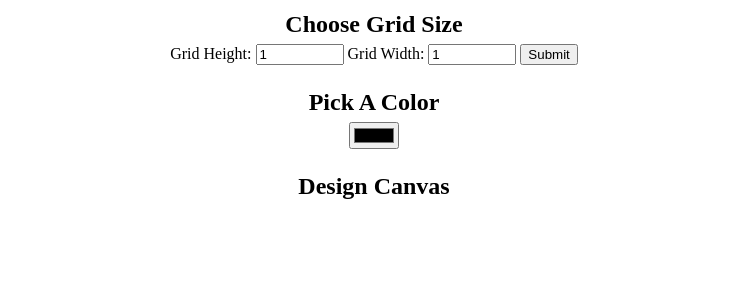
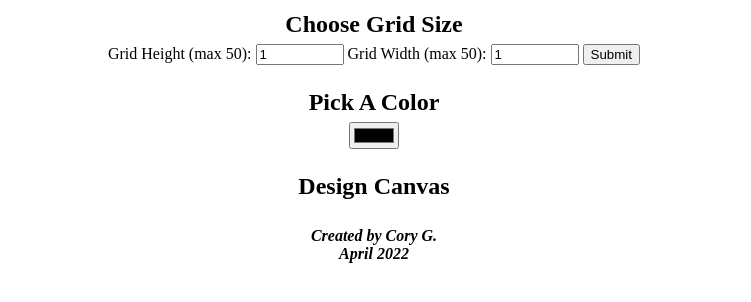
Before and after one commit to cdgraslie/Graslie_PixelArt_Udacity, a plain HTML site: page index.html in a window 1280 px wide. Shown: the part 126-428 px from the top of the page, without its empty margins (266-1017 px from the left). Drawn offline with Linux system fonts and the light colour scheme.

Commit message:
Update index.html
added cell max limit, description, and creation name/date.

```diff
--- a/index.html
+++ b/index.html
@@ -11,10 +11,10 @@
 
     <h2>Choose Grid Size</h2>
     <form id="sizePicker">
-        Grid Height:
-        <input type="number" id="inputHeight" name="height" min="1" value="1">
-        Grid Width:
-        <input type="number" id="inputWidth" name="width" min="1" value="1">
+        Grid Height (max 50):
+        <input type="number" id="inputHeight" name="height" min="1" max="50" value="1">
+        Grid Width (max 50):
+        <input type="number" id="inputWidth" name="width" min="1" max="50" value="1">
         <input type="submit">
     </form>
 
@@ -23,7 +23,7 @@
 
     <h2>Design Canvas</h2>
     <table id="pixelCanvas"></table>
-
     <script src="designs.js"></script>
+    <h4><em>Created by Cory G.<br>April 2022 </em></h4>
 </body>
 </html>
```
